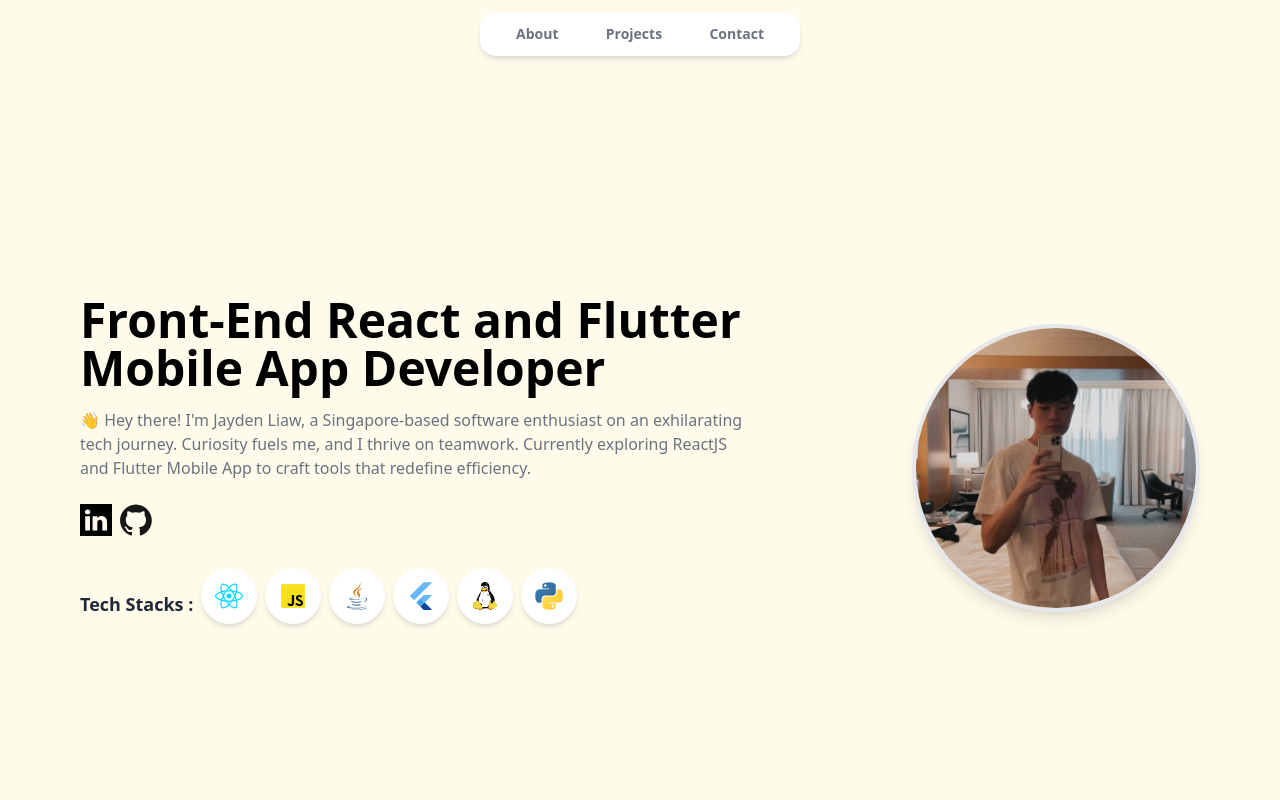
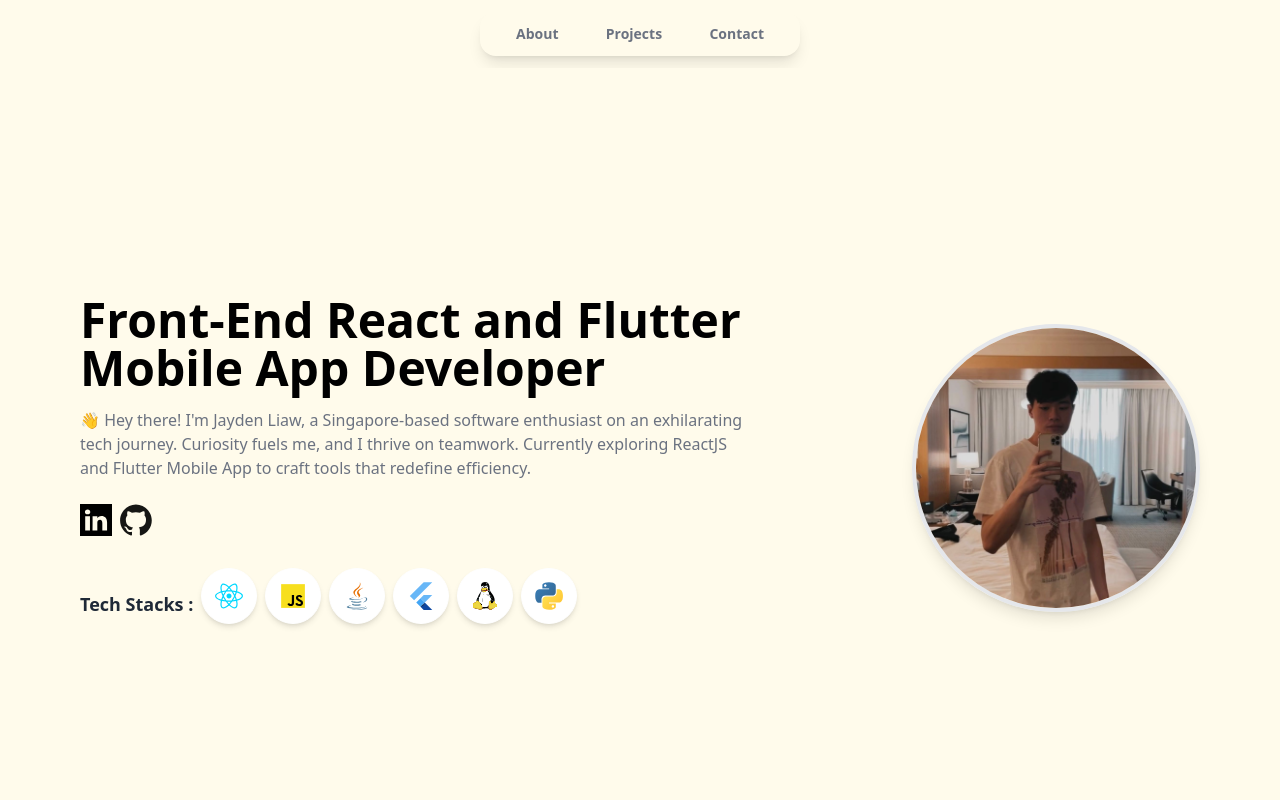
Before and after one commit to Jianwei07/jayden-portfolio, a React (Vite) app: page / in a window 1280 px wide. Shown: the top 800 px of the page. Built offline with nearby package versions, Linux system fonts and the light colour scheme.

Commit message:
project update

```diff
--- a/src/components/Header.jsx
+++ b/src/components/Header.jsx
@@ -4,7 +4,7 @@ const Header = ({ scrollToAbout, scrollToProjects, scrollToContact }) => {
   return (
     <div className="nav-container bg-amber-50 p-3">
       <nav className="navbar">
-        <div className="w-400 mx-auto p-2 bg-white dark:bg-black shadow-md rounded-2xl flex justify-center sm:w-80">
+        <div className="w-400 mx-auto p-2 dark:bg-black shadow-lg rounded-2xl flex justify-center sm:w-80">
           <ul className="flex justify-between w-full mt-1 mb-1 mx-7">
             <NavLink onClick={scrollToAbout}>About</NavLink>
             <NavLink onClick={scrollToProjects}>Projects</NavLink>
--- a/src/components/Projects.jsx
+++ b/src/components/Projects.jsx
@@ -19,6 +19,7 @@ import PowershellIcon from "../assets/powershell.svg";
 import JavaIcon from "../assets/java.svg";
 import GithubIcon from "../assets/github.svg";
 import OracleIcon from "../assets/oracle.svg";
+import TellerIcon from "../assets/javaTeller.png";
 
 const stackIcons = {
   ReactJS: ReactIcon,
@@ -38,6 +39,7 @@ const stackIcons = {
   TailwindCSS: TailwindIcon,
   InnovPay: InnovPay,
   Powershell: PowershellIcon,
+  Teller: TellerIcon,
 };
 
 function Projects() {
--- a/src/data/Projects.js
+++ b/src/data/Projects.js
@@ -7,7 +7,7 @@ export default [
   },
   {
     title: "Bank Command Line Interface(CLI) Terminal",
-    imgUrl: "src/assets/Innovpay.png",
+    imgUrl: "src/assets/javaTeller.png",
     stack: ["Java", "Oracle", "Powershell", "Github"],
     link: "https://jianwei07.github.io/capstone-1-banking-app/",
   },
```
Also changed, not shown: src/assets/PersonalWebsite.png, src/assets/javaTeller.png (added).
